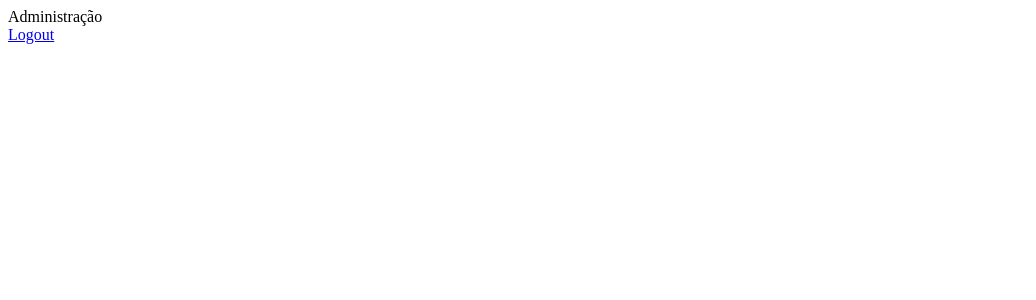
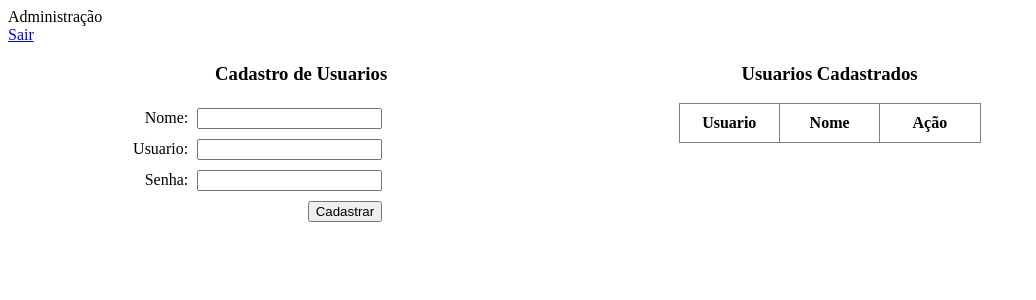
Before and after one commit to wsvantier/pi-02-2025, a Flask app: page /admin/ in a window 1280 px wide. Before the commit the part shown is almost empty. Shown: the top 300 px of the page, without its empty margins (0-1036 px from the left). Run offline with Flask 3, Linux system fonts and the light colour scheme; a user stored in the database is signed in; lists and menus that the app fills with data are empty.

Commit message:
Inicio da criação dos templates da administração

```diff
--- a/app.py
+++ b/app.py
@@ -31,7 +31,7 @@ with app.app_context():
     if not Usuario.query.filter_by(user='admin').first():
         usuarios = ['admin', 'cozinha', 'funcionario']
         for u in usuarios:
-            user = Usuario(user=u, tipo=u)
+            user = Usuario(user=u, nome=u, tipo=u)
             user.set_senha('12345')
             db.session.add(user)
         db.session.commit()
--- a/database.py
+++ b/database.py
@@ -7,6 +7,7 @@ db = SQLAlchemy()
 class Usuario(UserMixin, db.Model):
     id = db.Column(db.Integer, primary_key = True)
     user = db.Column(db.String(), nullable = False, unique = True)
+    nome = db.Column(db.String(), nullable = False, unique = False)
     senha = db.Column(db.String(), nullable = False)
     tipo = db.Column(db.Enum('cozinha','funcionario','admin'), nullable=False, default='funcionario')
 
--- /dev/null
+++ b/static/style.css
@@ -0,0 +1,34 @@
+div.container{
+    display: flex;
+}
+
+div#cadUser{
+    width: 30%;
+    text-align: right;
+    margin: auto;
+}
+
+#cadUser input{
+    margin: 5px;
+}
+
+div#listUser{
+    width: 70%;
+    text-align: center;
+
+}
+
+div#listUser table{
+    margin: auto;
+    text-align: center;
+    border: 1px solid gray;
+    border-collapse: collapse;
+}
+
+
+th,td{
+    padding: 10px;
+    text-align: center;
+    border: 1px solid gray;
+    width: 25%;
+}
--- a/templates/admin.html
+++ b/templates/admin.html
@@ -1,12 +1,38 @@
-<!DOCTYPE html>
-<html lang="pt-BR">
-<head>
-    <meta charset="UTF-8">
-    <meta name="viewport" content="width=device-width, initial-scale=1.0">
-    <title>Administração</title>
-</head>
-<body>
-    Administração <br>
-    <a href="/logout"> Logout </a>
-</body>
-</html>
+{% extends 'base.html' %}
+
+{% block titulo %} Administração {% endblock %}
+
+{% block corpo %}
+
+Administração <br>
+
+<a href="{{url_for('auth.logout')}}"> Sair </a>
+<div class="container">
+
+
+    <div id="cadUser">
+         <h3> Cadastro de Usuarios </h3>
+        <form action="" method="post">
+
+            Nome: <input type="text" name="nomeForm" id="nomeForm"><br>
+            Usuario: <input type="text" name="userForm" id="userForm"><br>
+            Senha: <input type="password" name="senhaForm" id="senhaForm"><br>
+            <input type="submit" value="Cadastrar">
+
+        </form>
+    </div>
+    <div id="listUser">
+        <h3> Usuarios Cadastrados</h3>
+        <table>
+            <thead>
+                <th>Usuario</th>
+                <th>Nome</th>
+                <th>Ação</th>
+            </thead>
+            <tbody id="usuarios">
+
+            </tbody>
+        </table>
+    </div>
+</div>
+{% endblock %}
--- /dev/null
+++ b/templates/base.html
@@ -0,0 +1,17 @@
+<!DOCTYPE html>
+<html lang="pt-BR">
+<head>
+    <meta charset="UTF-8">
+    <meta name="viewport" content="width=device-width, initial-scale=1.0">
+    <title>{% block titulo %} {% endblock %}</title>
+    <link rel="stylesheet" href="{{url_for('static', filename = 'style.css')}}">
+</head>
+<body>
+
+    {% block corpo %}
+
+    {% endblock %}
+
+<script src="{{url_for('static', filename = 'script.js')}}"></script>
+</body>
+</html>
```
Also changed, not shown: templates/cardapio.html (+12 -12 lines), templates/cozinha.html (+12 -12 lines), static/script.js (added).
